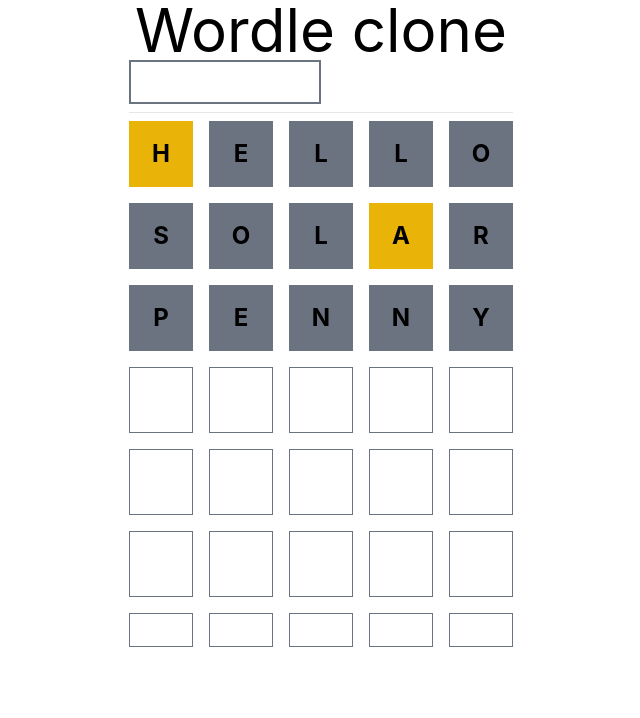
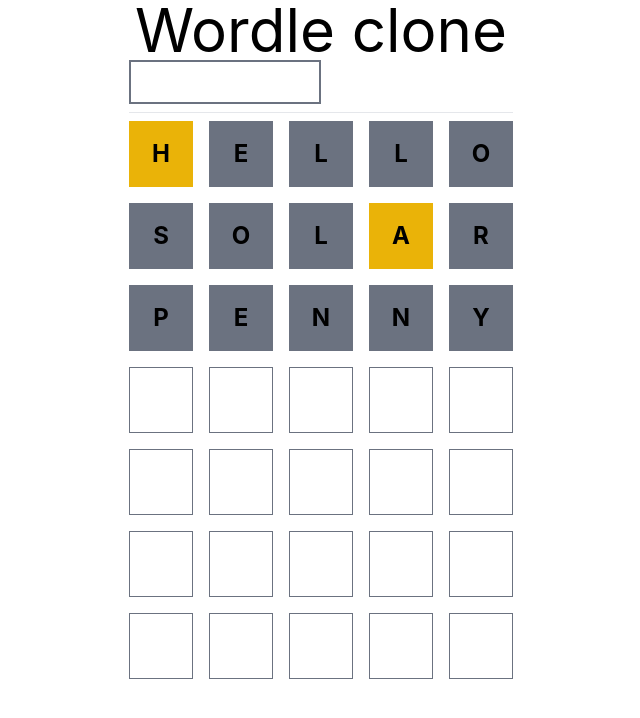
Before and after one commit to Vassili7115/wordle-clone, a React (Vite) app: page / in a window 1280 px wide. Shown: the top 718 px of the page, without its empty margins (319-959 px from the left). Built offline with nearby package versions, Linux system fonts and the light colour scheme.

Commit message:
fix charachterBox size when state is empty

```diff
--- a/src/components/CharacterBox/CharacterBox.tsx
+++ b/src/components/CharacterBox/CharacterBox.tsx
@@ -15,7 +15,7 @@
 
   return (
     <span
-      className={`inline-block border border-gray-500 p-4 uppercase font-bold text-2xl text-center ${characterStateStyles[state]}`}
+      className={`inline-block border border-gray-500 p-4 before:inline-block uppercase font-bold text-2xl text-center ${characterStateStyles[state]}`}
     >
       {value}
     </span>
```
